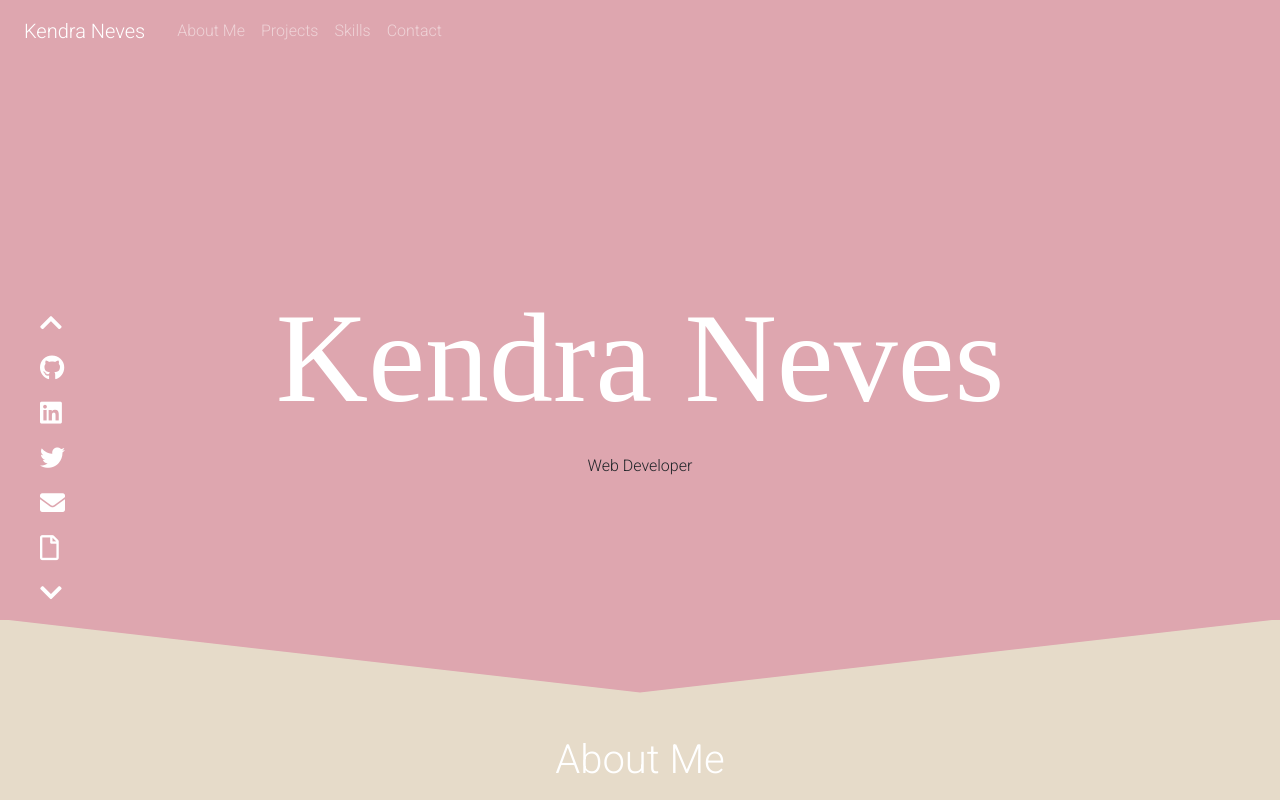
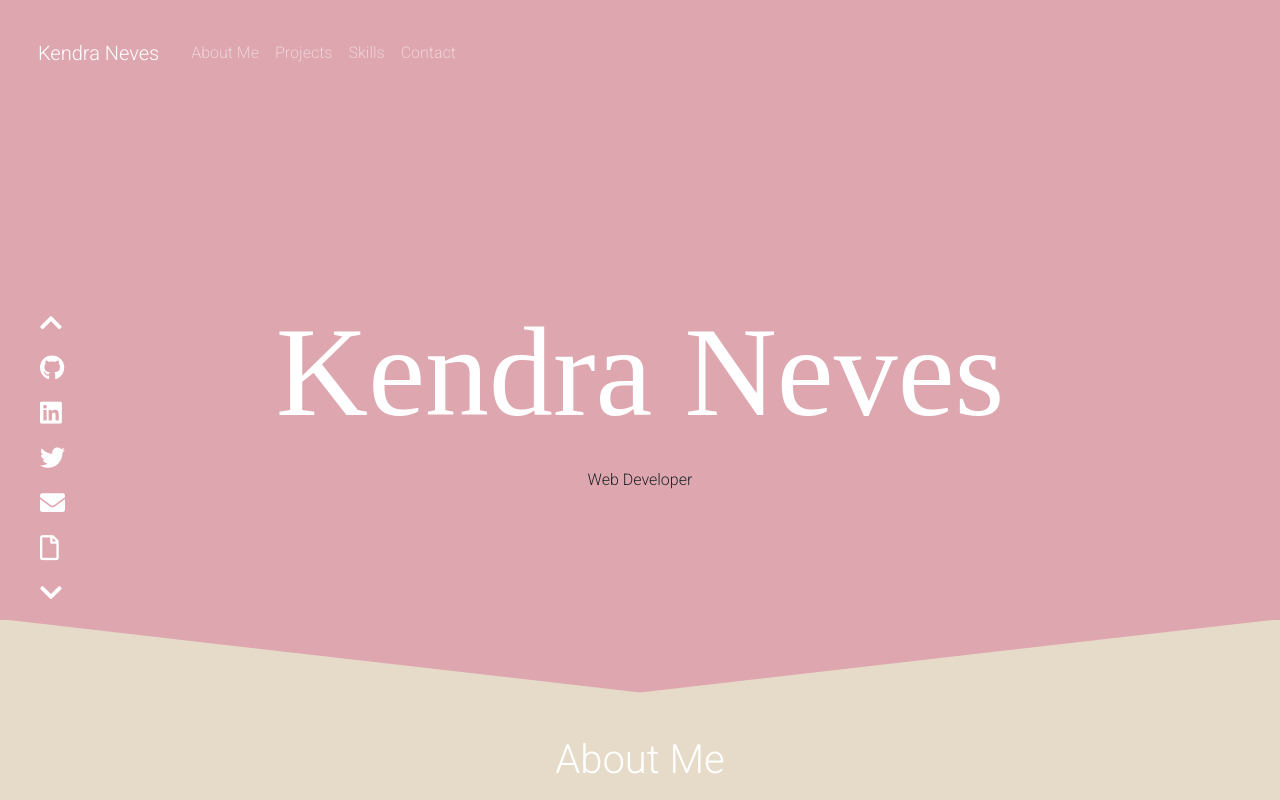
Before and after one commit to KendraNeves/portfolio-react, a React (Create React App) app: page / in a window 1280 px wide. Shown: the top 800 px of the page. Built offline with nearby package versions, Linux system fonts and the light colour scheme; a web font is replaced by a local one.

Commit message:
Implemented smooth scrolling for page links

```diff
--- a/package.json
+++ b/package.json
@@ -17,7 +17,8 @@
     "react-bootstrap": "^1.0.1",
     "react-dom": "^16.13.1",
     "react-router-dom": "^5.2.0",
-    "react-scripts": "3.4.1"
+    "react-scripts": "3.4.1",
+    "react-scroll": "^1.7.16"
   },
   "scripts": {
     "start": "react-scripts start",
--- a/src/components/about-me-section.js
+++ b/src/components/about-me-section.js
@@ -6,8 +6,8 @@ class AboutMe extends Component {
   state = {};
   render() {
     return (
-      <Container fluid>
-        <Title title={"About Me"} />
+      <Container id="about-me" fluid>
+        <Title title={"About Me"} id="about-me" />
         <Row>
           <Col lg={1}></Col>
           <Col md={12} lg={3}>
--- a/src/components/footer.js
+++ b/src/components/footer.js
@@ -9,8 +9,9 @@ const Footer = () => {
     <MDBFooter
       style={{ backgroundColor: "#dea6af" }}
       className="font-small pt-4 mt-4"
+      id="bottom"
     >
-      <MDBContainer fluid className="text-center text-md-left">
+      <MDBContainer id="contact" fluid className="text-center text-md-left">
         <MDBRow>
           <MDBCol md={3}></MDBCol>
           <MDBCol md={6} className="text-center">
--- a/src/components/jumbotron-page.js
+++ b/src/components/jumbotron-page.js
@@ -3,7 +3,7 @@ import { Container, Row, Col } from "react-bootstrap";
 
 const JumbotronPage = () => {
   return (
-    <Container fluid>
+    <Container id="top" fluid>
       <Row>
         <div style={{ height: 200 }}></div>
       </Row>
--- a/src/components/navbar.js
+++ b/src/components/navbar.js
@@ -1,19 +1,58 @@
 import React from "react";
 import { Navbar, Nav, Container, Row } from "react-bootstrap";
+import { Link } from "react-scroll"
+
 
 const NavBar = () => {
   return (
     <Container fluid>
       <Row>
-        <Navbar expand="lg" style={{ width: "100%", boxShadow: "none" }} variant="dark" bg="#dea6af">
+        <Navbar expand="lg" style={{ width: "100vw", boxShadow: "none", padding: "30px 30px 0 30px" }} variant="dark">
           <Navbar.Brand href="#home" className="p-2"> Kendra Neves</Navbar.Brand>
           <Navbar.Toggle aria-controls="basic-navbar-nav" />
           <Navbar.Collapse id="basic-navbar-nav">
             <Nav className="mr-auto">
-              <Nav.Link href="#home">About Me</Nav.Link>
-              <Nav.Link href="#link">Projects</Nav.Link>
-              <Nav.Link href="#link">Skills</Nav.Link>
-              <Nav.Link href="#link">Contact</Nav.Link>
+              <Link
+                activeClass="active"
+                to="about-me"
+                spy={true}
+                smooth={true}
+                offset={-70}
+                duration={1000}
+              >
+                <Nav.Link href="#home">About Me</Nav.Link>
+              </Link>
+              <Link
+                activeClass="active"
+                to="projects"
+                spy={true}
+                smooth={true}
+                offset={-70}
+                duration={1000}
+              >
+                <Nav.Link href="#link">Projects</Nav.Link>
+              </Link>
+              <Link
+                activeClass="active"
+                to="skills"
+                spy={true}
+                smooth={true}
+                offset={-70}
+                duration={1000}
+              >
+                <Nav.Link href="#link">Skills</Nav.Link>
+              </Link>
+              <Link
+                activeClass="active"
+                to="contact"
+                spy={true}
+                smooth={true}
+                offset={-70}
+                duration={1000}
+              >
+                <Nav.Link href="#link">Contact</Nav.Link>
+              </Link>
+
             </Nav>
           </Navbar.Collapse>
         </Navbar>
--- a/src/components/project-section.js
+++ b/src/components/project-section.js
@@ -29,7 +29,7 @@ class ProjectSection extends Component {
 
   render() {
     return (
-      <Container>
+      <Container id="projects">
         <Row>
           <Col xs={12}>
             <Title title={"Projects"} />
--- a/src/components/sidebar.js
+++ b/src/components/sidebar.js
@@ -1,6 +1,7 @@
 import React from "react";
 import Icon from "./icon";
 import ContactMeIcon from "./icons-contact-me";
+import { Link } from "react-scroll"
 import "./sidebar.css"
 
 const SideBar = () => {
@@ -16,10 +17,27 @@ const SideBar = () => {
       }}
       className="sidebar"
     >
-      <Icon href="#" alt="up chevron" iconPic="fas fa-chevron-up" />
-
+      <Link
+        activeClass="active"
+        to="top"
+        spy={true}
+        smooth={true}
+        offset={-70}
+        duration={1500}
+      >
+        <Icon alt="up chevron" iconPic="fas fa-chevron-up" />
+      </Link>
       <ContactMeIcon />
-      <Icon href="#" alt="down chevron" iconPic="fas fa-chevron-down" />
+      <Link
+        activeClass="active"
+        to="bottom"
+        spy={true}
+        smooth={true}
+        offset={-70}
+        duration={1500}
+      >
+        <Icon href="#" alt="down chevron" iconPic="fas fa-chevron-down" />
+      </Link>
     </div>
   );
 };
--- a/src/components/skills-section.js
+++ b/src/components/skills-section.js
@@ -7,7 +7,7 @@ class SkillsSection extends Component {
   state = {};
   render() {
     return (
-      <Container fluid>
+      <Container id="skills" fluid>
         <Title title={"Skills"} />
         <Row noGutters>
           <Col className="text-center mx-5">
```
